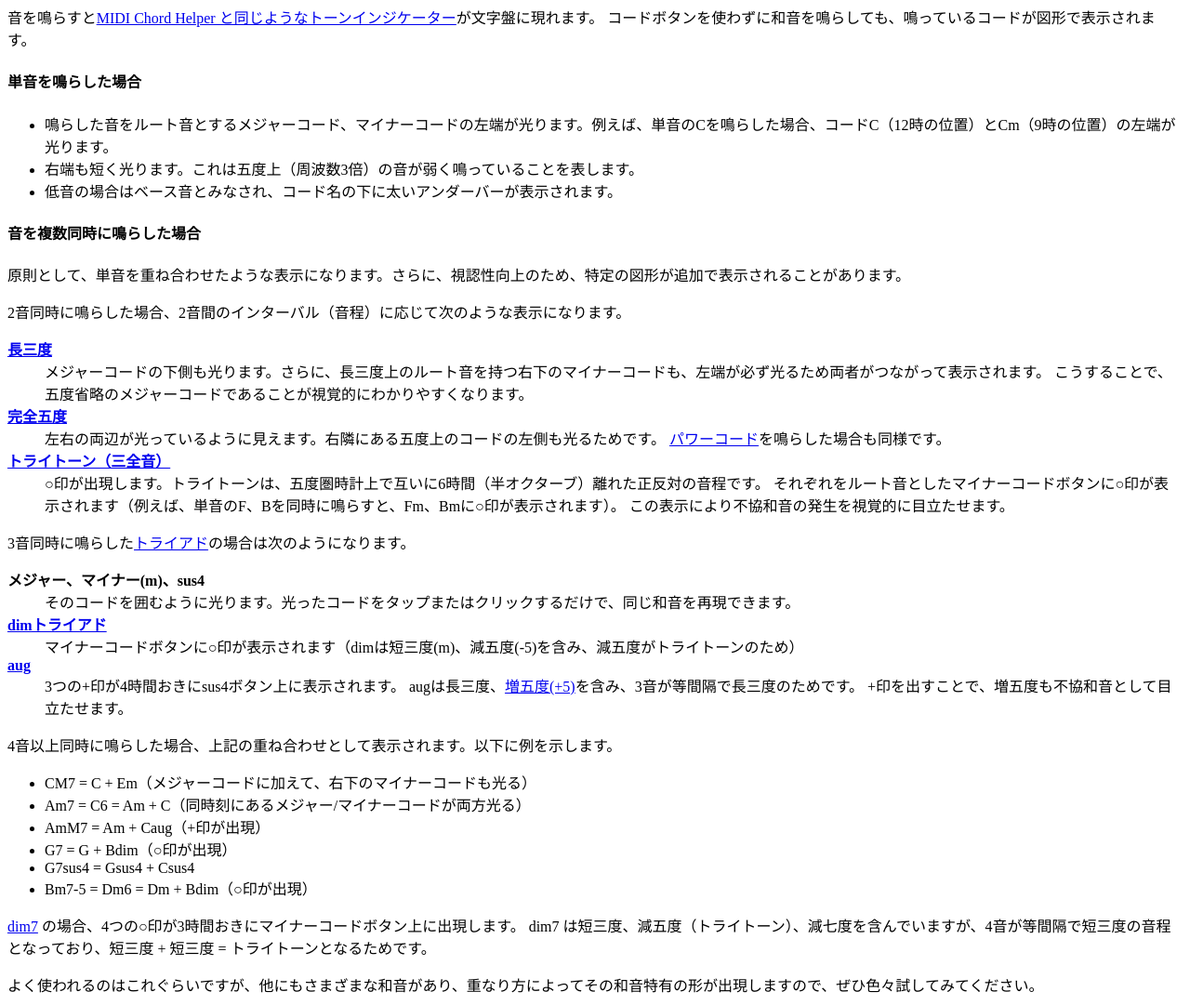
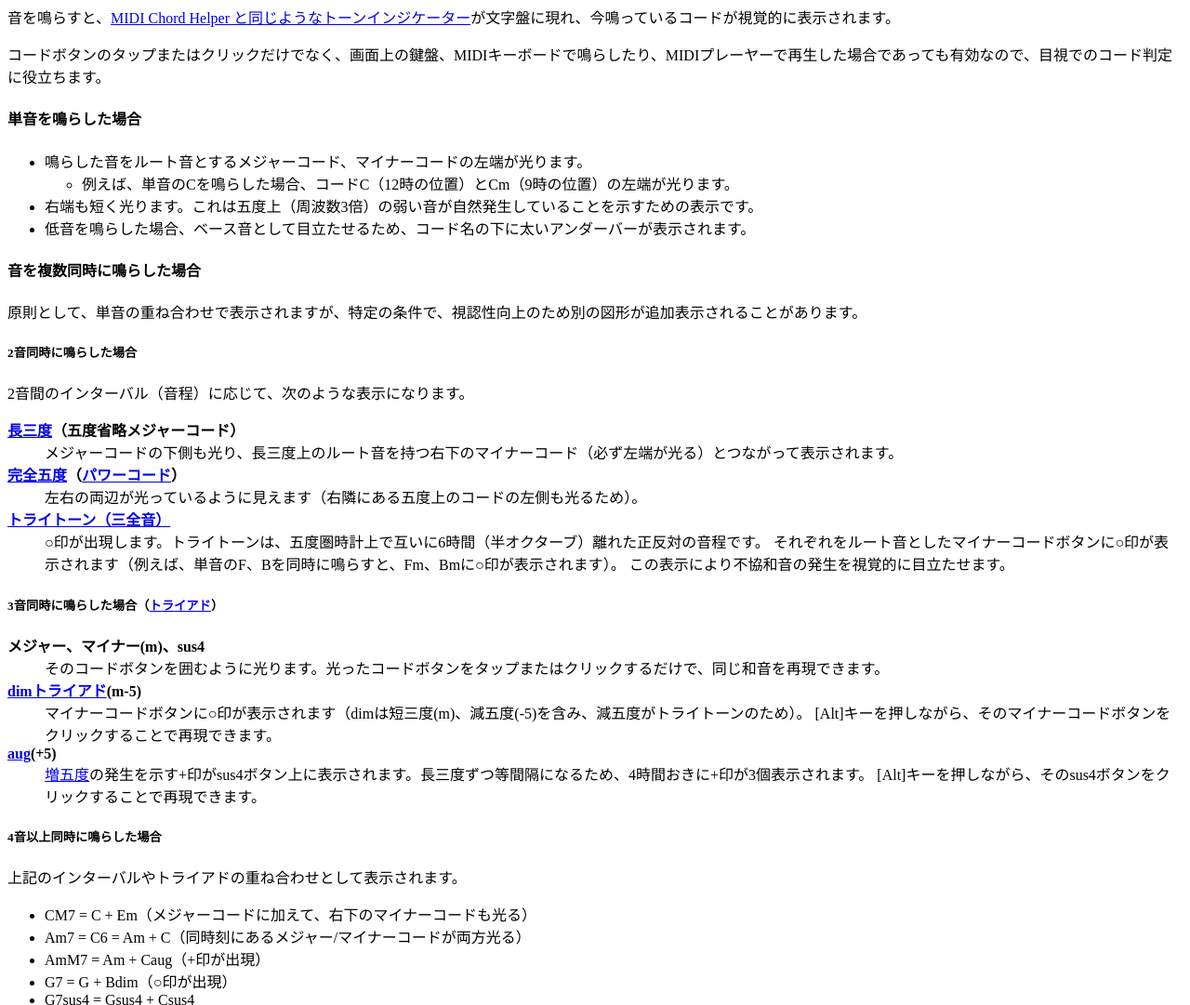
Before and after one commit to kamide-akiyoshi/kamide-akiyoshi.github.io, a plain HTML site: page clockchord/index.html in a window 1280 px wide. Shown: the part 2380-3461 px from the top of the page at 93% size. Drawn offline with Linux system fonts and the light colour scheme; a script that the page names is missing.

Commit message:
Improve description

```diff
--- a/clockchord/index.html
+++ b/clockchord/index.html
@@ -791,46 +791,50 @@
 <dd>異名同音の調号への切り替えボタンが現れます。</dd>
 </dl>
 <h3>トーンインジケーター</h3>
-<p>音を鳴らすと<a
+<p>音を鳴らすと、<a
  href="http://www.yk.rim.or.jp/~kamide/music/chordhelper/manual.html#chord_display"
- target="_blank">MIDI Chord Helper と同じようなトーンインジケーター</a>が文字盤に現れます。
-コードボタンを使わずに和音を鳴らしても、鳴っているコードが図形で表示されます。
-</p>
+ target="_blank">MIDI Chord Helper と同じようなトーンインジケーター</a>が文字盤に現れ、今鳴っているコードが視覚的に表示されます。</p>
+<p>コードボタンのタップまたはクリックだけでなく、画面上の鍵盤、MIDIキーボードで鳴らしたり、MIDIプレーヤーで再生した場合であっても有効なので、目視でのコード判定に役立ちます。</p>
 <h4>単音を鳴らした場合</h4>
 <ul>
-	<li>鳴らした音をルート音とするメジャーコード、マイナーコードの左端が光ります。例えば、単音のCを鳴らした場合、コードC（12時の位置）とCm（9時の位置）の左端が光ります。</li>
-	<li>右端も短く光ります。これは五度上（周波数3倍）の音が弱く鳴っていることを表します。</li>
-	<li>低音の場合はベース音とみなされ、コード名の下に太いアンダーバーが表示されます。</li>
+	<li>鳴らした音をルート音とするメジャーコード、マイナーコードの左端が光ります。<ul>
+		<li>例えば、単音のCを鳴らした場合、コードC（12時の位置）とCm（9時の位置）の左端が光ります。</li>
+	</ul></li>
+	<li>右端も短く光ります。これは五度上（周波数3倍）の弱い音が自然発生していることを示すための表示です。</li>
+	<li>低音を鳴らした場合、ベース音として目立たせるため、コード名の下に太いアンダーバーが表示されます。</li>
 </ul>
 <h4>音を複数同時に鳴らした場合</h4>
-<p>原則として、単音を重ね合わせたような表示になります。さらに、視認性向上のため、特定の図形が追加で表示されることがあります。</p>
-<p>2音同時に鳴らした場合、2音間のインターバル（音程）に応じて次のような表示になります。</p>
+<p>原則として、単音の重ね合わせで表示されますが、特定の条件で、視認性向上のため別の図形が追加表示されることがあります。</p>
+<h5>2音同時に鳴らした場合</h5>
+<p>2音間のインターバル（音程）に応じて、次のような表示になります。</p>
 <dl>
-<dt><a href="https://ja.wikipedia.org/wiki/%E9%95%B7%E4%B8%89%E5%BA%A6" target="_blank">長三度</a></dt>
-<dd>メジャーコードの下側も光ります。さらに、長三度上のルート音を持つ右下のマイナーコードも、左端が必ず光るため両者がつながって表示されます。
-	こうすることで、五度省略のメジャーコードであることが視覚的にわかりやすくなります。
-</dd>
-<dt><a href="https://ja.wikipedia.org/wiki/%E5%AE%8C%E5%85%A8%E4%BA%94%E5%BA%A6" target="_blank">完全五度</a></dt>
-<dd>左右の両辺が光っているように見えます。右隣にある五度上のコードの左側も光るためです。
-	<a href="https://ja.wikipedia.org/wiki/%E3%83%91%E3%83%AF%E3%83%BC%E3%82%B3%E3%83%BC%E3%83%89" target="_blank">パワーコード</a>を鳴らした場合も同様です。</dd>
+<dt><a href="https://ja.wikipedia.org/wiki/%E9%95%B7%E4%B8%89%E5%BA%A6" target="_blank">長三度</a>（五度省略メジャーコード）</dt>
+<dd>メジャーコードの下側も光り、長三度上のルート音を持つ右下のマイナーコード（必ず左端が光る）とつながって表示されます。</dd>
+<dt><a href="https://ja.wikipedia.org/wiki/%E5%AE%8C%E5%85%A8%E4%BA%94%E5%BA%A6" target="_blank">完全五度</a>（<a
+	 href="https://ja.wikipedia.org/wiki/%E3%83%91%E3%83%AF%E3%83%BC%E3%82%B3%E3%83%BC%E3%83%89" target="_blank">パワーコード</a>）</dt>
+<dd>左右の両辺が光っているように見えます（右隣にある五度上のコードの左側も光るため）。</dd>
 <dt><a href="https://ja.wikipedia.org/wiki/%E4%B8%89%E5%85%A8%E9%9F%B3" target="_blank">トライトーン（三全音）</a></dt>
 <dd>○印が出現します。トライトーンは、五度圏時計上で互いに6時間（半オクターブ）離れた正反対の音程です。
 	それぞれをルート音としたマイナーコードボタンに○印が表示されます（例えば、単音のF、Bを同時に鳴らすと、Fm、Bmに○印が表示されます）。
 	この表示により不協和音の発生を視覚的に目立たせます。
 </dd>
 </dl>
-<p>3音同時に鳴らした<a href="https://ja.wikipedia.org/wiki/%E4%B8%89%E5%92%8C%E9%9F%B3" target="_blank">トライアド</a>の場合は次のようになります。</p>
+<h5>3音同時に鳴らした場合（<a href="https://ja.wikipedia.org/wiki/%E4%B8%89%E5%92%8C%E9%9F%B3" target="_blank">トライアド</a>）
+</h5>
 <dl>
 <dt>メジャー、マイナー(m)、sus4</dt>
-<dd>そのコードを囲むように光ります。光ったコードをタップまたはクリックするだけで、同じ和音を再現できます。</dd>
-<dt><a href="https://ja.wikipedia.org/wiki/%E6%B8%9B%E4%B8%89%E5%92%8C%E9%9F%B3" target="_blank">dimトライアド</a></dt>
-<dd>マイナーコードボタンに○印が表示されます（dimは短三度(m)、減五度(-5)を含み、減五度がトライトーンのため）</dd>
-<dt><a href="https://ja.wikipedia.org/wiki/%E5%A2%97%E4%B8%89%E5%92%8C%E9%9F%B3" target="_blank">aug</a></dt>
-<dd>3つの+印が4時間おきにsus4ボタン上に表示されます。
-	augは長三度、<a href="https://ja.wikipedia.org/wiki/%E5%A2%97%E4%BA%94%E5%BA%A6" target="_blank">増五度(+5)</a>を含み、3音が等間隔で長三度のためです。
-	+印を出すことで、増五度も不協和音として目立たせます。</dd>
+<dd>そのコードボタンを囲むように光ります。光ったコードボタンをタップまたはクリックするだけで、同じ和音を再現できます。</dd>
+<dt><a href="https://ja.wikipedia.org/wiki/%E6%B8%9B%E4%B8%89%E5%92%8C%E9%9F%B3" target="_blank">dimトライアド</a>(m-5)</dt>
+<dd>マイナーコードボタンに○印が表示されます（dimは短三度(m)、減五度(-5)を含み、減五度がトライトーンのため）。
+	[Alt]キーを押しながら、そのマイナーコードボタンをクリックすることで再現できます。</dd>
+<dt><a href="https://ja.wikipedia.org/wiki/%E5%A2%97%E4%B8%89%E5%92%8C%E9%9F%B3" target="_blank">aug</a>(+5)</dt>
+<dd><a href="https://ja.wikipedia.org/wiki/%E5%A2%97%E4%BA%94%E5%BA%A6" target="_blank">増五度</a
+	>の発生を示す+印がsus4ボタン上に表示されます。長三度ずつ等間隔になるため、4時間おきに+印が3個表示されます。
+	[Alt]キーを押しながら、そのsus4ボタンをクリックすることで再現できます。
+</dd>
 </dl>
-<p>4音以上同時に鳴らした場合、上記の重ね合わせとして表示されます。以下に例を示します。</p>
+<h5>4音以上同時に鳴らした場合</h5>
+<p>上記のインターバルやトライアドの重ね合わせとして表示されます。</p>
 <ul>
 	<li>CM7 = C + Em（メジャーコードに加えて、右下のマイナーコードも光る）</li>
 	<li>Am7 = C6 = Am + C（同時刻にあるメジャー/マイナーコードが両方光る）</li>
@@ -842,7 +846,7 @@
 <p><a href="https://ja.wikipedia.org/wiki/%E6%B8%9B%E4%B8%83%E3%81%AE%E5%92%8C%E9%9F%B3" target="_blank">dim7</a>
 	の場合、4つの○印が3時間おきにマイナーコードボタン上に出現します。
 	dim7 は短三度、減五度（トライトーン）、減七度を含んでいますが、4音が等間隔で短三度の音程となっており、短三度 + 短三度 = トライトーンとなるためです。</p>
-<p>よく使われるのはこれぐらいですが、他にもさまざまな和音があり、重なり方によってその和音特有の形が出現しますので、ぜひ色々試してみてください。</p>
+<p>よく使われる和音はこれぐらいですが、他にもさまざまな和音があり、重なり方によってその和音特有の形が出現しますので、ぜひ色々試してみてください。</p>
 <h4>色の変化</h4>
 <p>鳴らした音がスケールに乗っているかどうかによって、色が変化します。これにより、音の温度感も視覚的に表現されます。</p>
 <dl>
```
